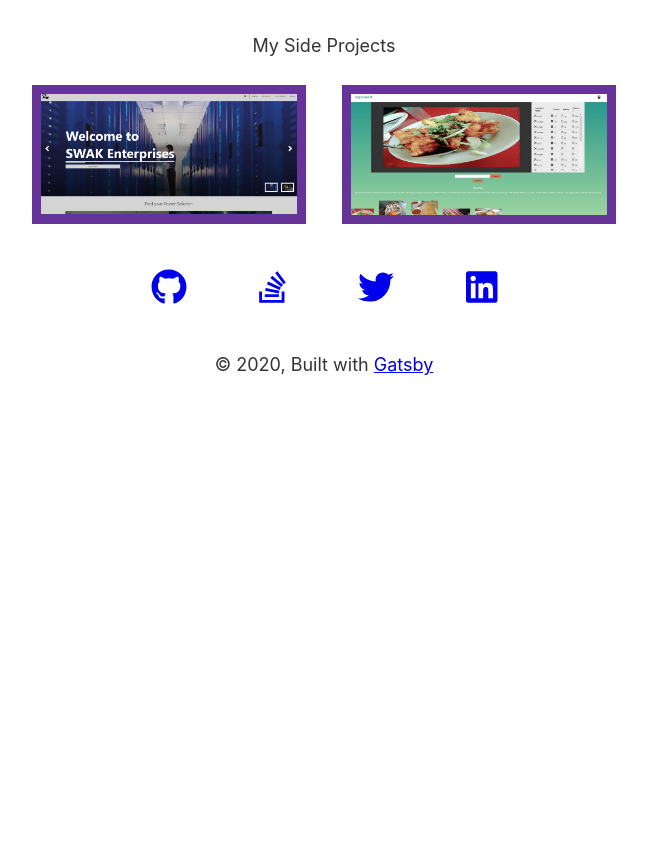
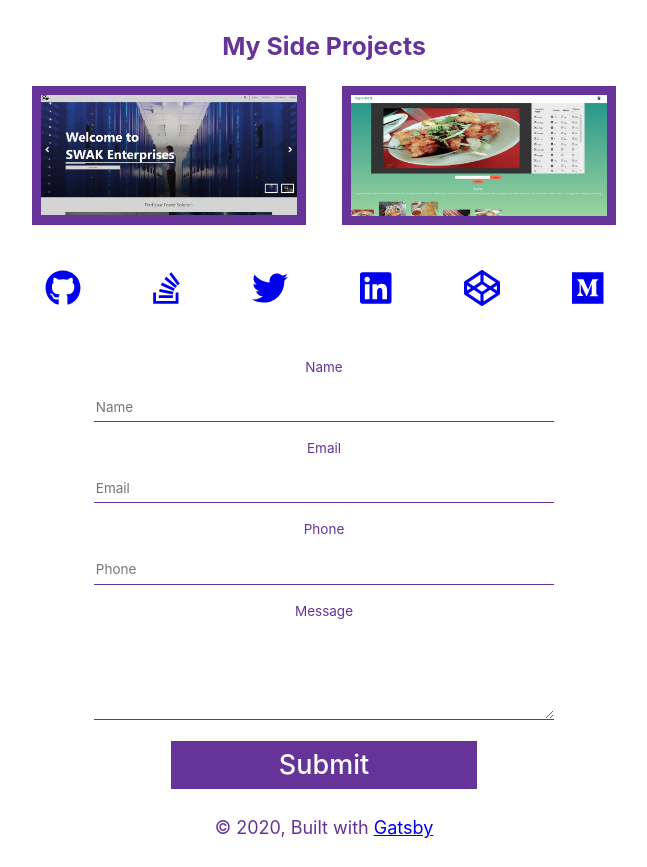
Before and after one commit to vipulDessai/JAMstack-hackathon-2018, a Gatsby site: page / in a window 1280 px wide. Shown: the part 489-1356 px from the top of the page, without its empty margins (316-963 px from the left). Before the commit the page ends 894 px from the top, so only its background shows below. Built offline with nearby package versions, Linux system fonts and the light colour scheme; Gatsby itself is replaced by a stand-in of ours.

Commit message:
added links, form, color change

```diff
--- a/src/components/footer.js
+++ b/src/components/footer.js
@@ -9,7 +9,7 @@ import "./footer.scss"
 
 const Footer = () => (
   <div className="footer">
-    <p>My Side Projects</p>
+    <h3 className="title">My Side Projects</h3>
     <div className="projects">
       <a className="project" href="https://www.swak.co.in/" target="_blank" rel="noopener noreferrer"><div><ImageLoader imageUrl={"swak.jpg"} /></div>  </a>
       <a className="project" href="https://ingredofit-uat.netlify.com/" target="_blank" rel="noopener noreferrer"><div><ImageLoader imageUrl={"ingredo-fit.jpg"} /></div></a>
@@ -19,6 +19,8 @@ const Footer = () => (
       <a className="link" href="https://stackoverflow.com/users/5720826/vipul-dessai" target="_blank" rel="noopener noreferrer"><FontAwesomeIcon icon={icon({ prefix: 'fab', iconName: 'stack-overflow' })} /></a>
       <a className="link" href="https://twitter.com/vipul_dessai" target="_blank" rel="noopener noreferrer"><FontAwesomeIcon icon={icon({ prefix: 'fab', iconName: 'twitter' })} /></a>
       <a className="link" href="https://www.linkedin.com/in/vipul-dessai-a39b2ba3/" target="_blank" rel="noopener noreferrer"><FontAwesomeIcon icon={icon({ prefix: 'fab', iconName: 'linkedin' })} /></a>
+      <a className="link" href="https://codepen.io/badgamerbad" target="_blank" rel="noopener noreferrer"><FontAwesomeIcon icon={icon({ prefix: 'fab', iconName: 'codepen' })} /></a>
+      <a className="link" href="https://medium.com/@badgamerbad" target="_blank" rel="noopener noreferrer"><FontAwesomeIcon icon={icon({ prefix: 'fab', iconName: 'medium' })} /></a>
     </div>
   </div>
 )
--- a/src/components/footer.scss
+++ b/src/components/footer.scss
@@ -1,3 +1,9 @@
+$sizes: (
+    mobile: 540px,
+    tablet: 1000px,
+    hd: 1500px,
+);
+
 .footer {
   margin: 2em 0;
   .projects {
@@ -7,9 +13,18 @@
       background: rebeccapurple;
       padding: 0.5rem;
       margin: 0 1em;
+      @media only screen and (max-width: map-get($map: $sizes, $key: mobile)) {
+        margin: 0 0 1em 0;
+      }
       div {
         width: 20vw;
+        @media only screen and (max-width: map-get($map: $sizes, $key: mobile)) {
+          width: 100%;
+        }
       }
+    }
+    @media only screen and (max-width: map-get($map: $sizes, $key: mobile)) {
+      flex-direction: column;
     }
   }
   .links {
@@ -18,5 +33,8 @@
       font-size: 2em;
       padding: 1em;
     }
+    @media only screen and (max-width: map-get($map: $sizes, $key: mobile)) {
+      margin: 1.5em 0;
+    }
   }
 }
--- a/src/components/layout.js
+++ b/src/components/layout.js
@@ -11,13 +11,15 @@ import { useStaticQuery, graphql } from "gatsby"
 
 import Header from "./header"
 import Footer from "./footer"
-import "./layout.css"
+import NetlifyForms from "./netlifyForms"
+
+import "./layout.scss"
 
 import ImageLoader from "../images/imageLoader"
 
 import { library } from '@fortawesome/fontawesome-svg-core'
-import { faStackOverflow, faTwitter, faGithub, faLinkedin } from '@fortawesome/free-brands-svg-icons'
-library.add( faStackOverflow, faTwitter, faGithub, faLinkedin )
+import { faStackOverflow, faTwitter, faGithub, faLinkedin, faCodepen, faMedium } from '@fortawesome/free-brands-svg-icons'
+library.add( faStackOverflow, faTwitter, faGithub, faLinkedin, faCodepen, faMedium )
 
 const Layout = ({ children }) => {
   const data = useStaticQuery(graphql`
@@ -55,12 +57,11 @@ const Layout = ({ children }) => {
             <ImageLoader imageUrl={"me.jpg"}/>
           </div>
         </div>
-        <footer>
-          <Footer />
-          © {new Date().getFullYear()}, Built with
+        <Footer />
+        <NetlifyForms />
+        © {new Date().getFullYear()}, Built with
           {` `}
-          <a href="https://www.gatsbyjs.org">Gatsby</a>
-        </footer>
+        <a href="https://www.gatsbyjs.org">Gatsby</a>
       </div>
     </div>
   )
--- a/src/components/layout.css
+++ b/src/components/layout.scss
@@ -199,7 +199,7 @@ html {
   box-sizing: inherit;
 }
 body {
-  color: hsla(0, 0%, 0%, 0.8);
+  color: rebeccapurple;
   font-family: -apple-system, BlinkMacSystemFont, 'Segoe UI', Roboto, Oxygen, Ubuntu, Cantarell, 'Open Sans', 'Helvetica Neue', sans-serif;
   font-weight: normal;
   word-wrap: break-word;
--- /dev/null
+++ b/src/components/netlifyForms.js
@@ -0,0 +1,37 @@
+import React from "react"
+
+import "./netlifyForms.scss"
+
+const NetlifyForms = () => (
+  <form class="contact-form" name="contact" method="POST" data-netlify-honeypot="bot-field" data-netlify="true">
+    <ul>
+      <li>
+        <ul>
+          <li><label htmlFor="name">Name</label></li>
+          <li><input name="name" placeholder="Name" type="text" required></input></li>
+        </ul>
+      </li>
+      <li>
+        <ul>
+          <li><label htmlFor="email">Email</label></li>
+          <li><input name="email" placeholder="Email" type="email" required></input></li>
+        </ul>
+      </li>
+      <li>
+        <ul>
+          <li><label htmlFor="phone">Phone</label></li>
+          <li><input name="phone" placeholder="Phone" type="text"></input></li>
+        </ul>
+      </li>
+      <li>
+        <ul>
+          <li><label htmlFor="message">Message</label></li>
+          <li><textarea name="message" rows="3" required></textarea></li>
+        </ul>
+      </li>
+      <li><button type="submit">Submit</button></li>
+    </ul>
+  </form>
+)
+
+export default NetlifyForms
--- /dev/null
+++ b/src/components/netlifyForms.scss
@@ -0,0 +1,38 @@
+$sizes: (
+    mobile: 540px,
+    tablet: 1000px,
+    hd: 1500px,
+);
+
+form.contact-form {
+  font-size: 0.75em;
+  ul {
+    margin: 0;
+    & > li {
+      list-style: none;
+    }
+  }
+  & > ul {
+    width: 50%;
+    margin: 0 auto;
+    @media only screen and (max-width: map-get($map: $sizes, $key: mobile)) {
+      width: 100%;
+    }
+  }
+  input, textarea {
+    width: 100%;
+    border: none;
+    border-bottom: 1px solid rebeccapurple;
+  }
+  button {
+    border: none;
+    background:rebeccapurple;
+    color:#fff;
+    font-size: 2em;
+    font-weight: 500;
+    padding: 0.4em 4em;
+    @media only screen and (max-width: map-get($map: $sizes, $key: mobile)) {
+      padding: 0.4em 2em;
+    }
+  }
+}
```
